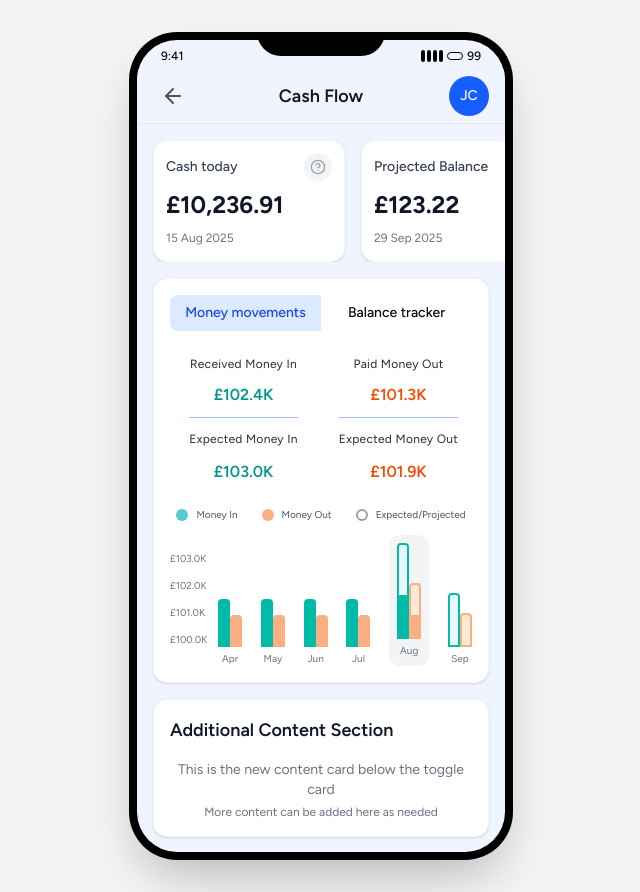
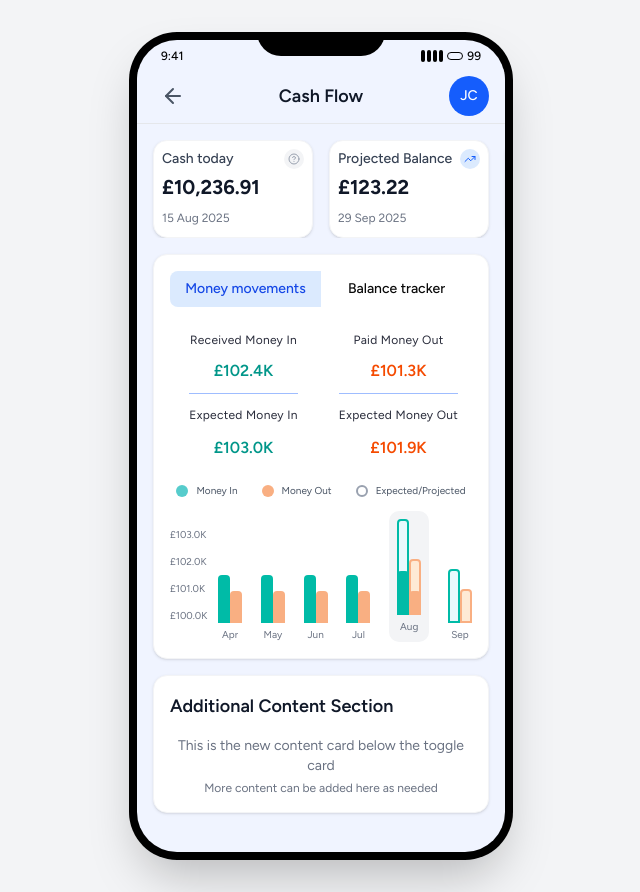
Before and after one commit to h8inc/tide-mocks, a Next.js app: page /cash-flow in a window 1280 px wide. Shown: the whole page, without its empty margins (319-959 px from the left). Built offline with nearby package versions, Linux system fonts and the light colour scheme.

Commit message:
Make tiles even smaller: width 160px, padding 8px, reduced spacing and icon sizes

```diff
--- a/src/components/features/cash-flow/FinancialTile.tsx
+++ b/src/components/features/cash-flow/FinancialTile.tsx
@@ -19,20 +19,20 @@ export function FinancialTile({
   iconBgColor = "bg-gray-100"
 }: FinancialTileProps) {
   return (
-    <div className="flex-shrink-0 w-48 bg-white rounded-xl p-3 shadow-sm border border-gray-100">
+    <div className="flex-shrink-0 w-40 bg-white rounded-xl p-2 shadow-sm border border-gray-100">
       {/* Header with title and icon */}
-      <div className="flex items-center justify-between mb-2">
+      <div className="flex items-center justify-between mb-1">
         <h3 className="text-sm font-medium text-gray-700">{title}</h3>
         {Icon && (
-          <div className={`p-1.5 rounded-full ${iconBgColor}`}>
-            <Icon className={`w-4 h-4 ${iconColor}`} />
+          <div className={`p-1 rounded-full ${iconBgColor}`}>
+            <Icon className={`w-3 h-3 ${iconColor}`} />
           </div>
         )}
       </div>
 
       {/* Amount */}
       <div className="mb-1">
-        <span className="text-2xl font-bold text-gray-900">{amount}</span>
+        <span className="text-xl font-bold text-gray-900">{amount}</span>
       </div>
 
       {/* Date */}
--- a/src/components/features/cash-flow/ToggleCard.tsx
+++ b/src/components/features/cash-flow/ToggleCard.tsx
@@ -118,9 +118,10 @@ export function ToggleCard() {
                 {/* Money In Card */}
                 <div className="bg-transparent rounded-xl py-4 px-2 flex flex-col items-center justify-center h-32">
                   <h4 className="text-[12px] font-figtree text-[#282B3A] mb-3 text-center tracking-wide">
-                    Received Money In
+                    {selectedPeriod === currentMonthData?.label ? 'Received Money In' :
+                     months.find(m => m.label === selectedPeriod)?.isFuture ? 'Expected Money In' : 'Received Money In'}
                   </h4>
-                  {currentMonthData?.isCurrent ? (
+                  {selectedPeriod === currentMonthData?.label ? (
                     <div className="space-y-3 text-center">
                       <div>
                         <div className="text-[16px] font-figtree font-semibold text-teal-600 leading-tight">
@@ -148,9 +149,10 @@ export function ToggleCard() {
                 {/* Money Out Card */}
                 <div className="bg-transparent rounded-xl py-4 px-2 flex flex-col items-center justify-center h-32">
                   <h4 className="text-[12px] font-figtree text-[#282B3A] mb-3 text-center tracking-wide">
-                    Paid Money Out
+                    {selectedPeriod === currentMonthData?.label ? 'Paid Money Out' :
+                     months.find(m => m.label === selectedPeriod)?.isFuture ? 'Expected Money Out' : 'Paid Money Out'}
                   </h4>
-                  {currentMonthData?.isCurrent ? (
+                  {selectedPeriod === currentMonthData?.label ? (
                     <div className="space-y-3 text-center">
                       <div>
                         <div className="text-[16px] font-figtree font-semibold text-orange-600 leading-tight">
```
